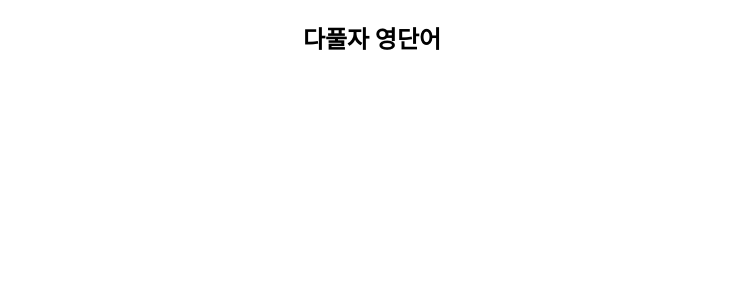
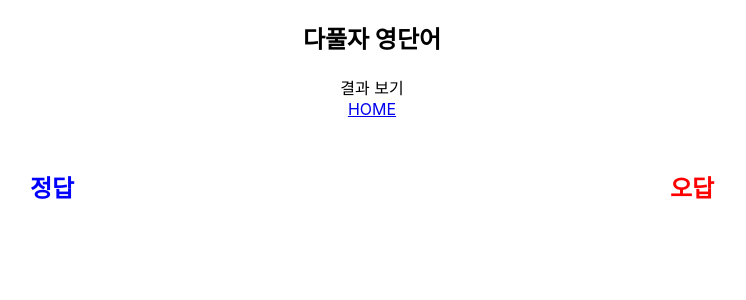
Before and after one commit to JK-Yun777/Insighter-Assignment, a React (Create React App) app: page /result in a window 1280 px wide. Before the commit this address had no page. Shown: the top 300 px of the page, without its empty margins (268-1014 px from the left). Built offline with nearby package versions, Linux system fonts and the light colour scheme.

Commit message:
[Feat]: Add result and store components

```diff
--- a/package.json
+++ b/package.json
@@ -16,7 +16,8 @@
     "react-router-dom": "6",
     "react-scripts": "4.0.3",
     "typescript": "^4.1.2",
-    "web-vitals": "^1.0.1"
+    "web-vitals": "^1.0.1",
+    "zustand": "^4.0.0-rc.1"
   },
   "scripts": {
     "start": "react-scripts start",
--- a/src/App.tsx
+++ b/src/App.tsx
@@ -4,6 +4,7 @@ import { Routes, Route } from 'react-router-dom'
 import Home from './Home'
 import QuizSession from './QuizSession'
 import WordList from './WordList'
+import Result from './Result'
 
 function App() {
   return (
@@ -13,6 +14,7 @@ function App() {
         <Route path='/' element={<Home />} />
         <Route path='quiz' element={<QuizSession />} />
         <Route path='wordlist' element={<WordList />} />
+        <Route path='result' element={<Result />} />
       </Routes>
     </section>
   )
--- a/src/QuizSession.tsx
+++ b/src/QuizSession.tsx
@@ -1,5 +1,6 @@
 import { useEffect, useState } from 'react'
 import { Link } from 'react-router-dom'
+import { useStore } from './store'
 
 // State
 type Quiz = {
@@ -15,6 +16,7 @@ type QuizResult = {
   answer: string // 정답
   selected: string // 선택한 답
   isCorrect: boolean // 정답여부
+  question: string
 }
 
 type State = {
@@ -53,13 +55,32 @@ function quizSessionReducer(state: State, action: Action) {
 
   if (state.quizList[state.currentIndex].answer === action.payload.selected) {
     state.correctCount += 1
+    const passedQuestion = {
+      quizIndex: state.currentIndex,
+      createdAt: new Date(),
+      isCorrect: true,
+      selected: action.payload.selected,
+      question: state.quizList[state.currentIndex].text,
+      answer: state.quizList[state.currentIndex].answer
+    }
+    state.quizResults.push(passedQuestion)
     state.currentIndex++
   } else {
     state.inCorrectCount += 1
+    const failuredQuestion = {
+      quizIndex: state.currentIndex,
+      createdAt: new Date(),
+      isCorrect: false,
+      selected: action.payload.selected,
+      question: state.quizList[state.currentIndex].text,
+      answer: state.quizList[state.currentIndex].answer
+    }
+    state.quizResults.push(failuredQuestion)
     state.currentIndex++
   }
 
   const newState = { ...state }
+
   return newState
 }
 
@@ -93,6 +114,7 @@ function QuizSessionView(state: State, onClick: (selected: string) => void) {
       <div>맞은 개수 {state.correctCount}</div>
       <div>틀린 개수 {state.inCorrectCount}</div>
       {state.isCompleted ? <Link to='/'>홈으로</Link> : QuizView(currentQuiz)}
+      {state.isCompleted && <Link to='/result'>결과 보기</Link>}
     </section>
   )
 }
@@ -219,6 +241,9 @@ function QuizSession() {
     setState(newState)
   }
 
+  const getQuizResult = useStore((state) => state.getQuizResult)
+  getQuizResult(state?.quizResults)
+
   return <div>{state ? QuizSessionView(state, quizSelected) : '로딩중...'}</div>
 }
 
--- /dev/null
+++ b/src/Result.tsx
@@ -0,0 +1,42 @@
+import { useEffect, useState } from 'react'
+import { useStore } from './store'
+import { Link } from 'react-router-dom'
+import './index.css'
+
+function Result() {
+  const [quizResult, setQuizResult] = useState<string[]>()
+  const resultContainer = useStore((state) => state.resultContainer)
+
+  useEffect(() => {
+    setQuizResult(resultContainer)
+  }, [resultContainer])
+
+  return (
+    <article>
+      <header>결과 보기</header>
+      <Link to='/'>HOME</Link>
+      <main className='main-container'>
+        <div className='answer'>
+          <h2 className='answer-head'>정답</h2>
+          {quizResult?.map((value: any, idx: any) => {
+            const { selected, isCorrect, question, createdAt, quizIndex } = value
+            if (isCorrect) {
+              return <ul key={createdAt + quizIndex}>{`질문: ${question} | 답변: ${selected}`}</ul>
+            }
+          })}
+        </div>
+        <div className='wrong-answer'>
+          <h2 className='wrong-answer-head'>오답</h2>
+          {quizResult?.map((value: any, idx: any) => {
+            const { selected, isCorrect, question, createdAt } = value
+            if (!isCorrect) {
+              return <ul key={createdAt + idx}>{`질문: ${question} | 답변: ${selected}`}</ul>
+            }
+          })}
+        </div>
+      </main>
+    </article>
+  )
+}
+
+export default Result
--- a/src/index.css
+++ b/src/index.css
@@ -1,13 +1,32 @@
 body {
   margin: 0;
-  font-family: -apple-system, BlinkMacSystemFont, 'Segoe UI', 'Roboto', 'Oxygen',
-    'Ubuntu', 'Cantarell', 'Fira Sans', 'Droid Sans', 'Helvetica Neue',
-    sans-serif;
+  font-family: -apple-system, BlinkMacSystemFont, 'Segoe UI', 'Roboto', 'Oxygen', 'Ubuntu',
+    'Cantarell', 'Fira Sans', 'Droid Sans', 'Helvetica Neue', sans-serif;
   -webkit-font-smoothing: antialiased;
   -moz-osx-font-smoothing: grayscale;
 }
 
 code {
-  font-family: source-code-pro, Menlo, Monaco, Consolas, 'Courier New',
-    monospace;
+  font-family: source-code-pro, Menlo, Monaco, Consolas, 'Courier New', monospace;
 }
+
+.main-container {
+  display: flex;
+  justify-content: space-around;
+}
+
+.answer,
+.wrong-answer {
+  margin-top: 30px;
+  text-align: left;
+}
+
+.answer-head {
+  color: blue;
+  text-align: center;
+}
+
+.wrong-answer-head {
+  color: red;
+  text-align: center;
+}
--- /dev/null
+++ b/src/store.tsx
@@ -0,0 +1,15 @@
+import create from 'zustand'
+
+interface SaveQuizResult {
+  resultContainer: string[]
+  getQuizResult: (arr: any) => void
+}
+
+const useStore = create<SaveQuizResult>((set) => ({
+  resultContainer: [],
+  getQuizResult: (arr: any) => {
+    set((state: any) => (state.resultContainer = arr))
+  }
+}))
+
+export { useStore }
```
Also changed, not shown: 1 other file (tests, documents, lock files or other folders).
